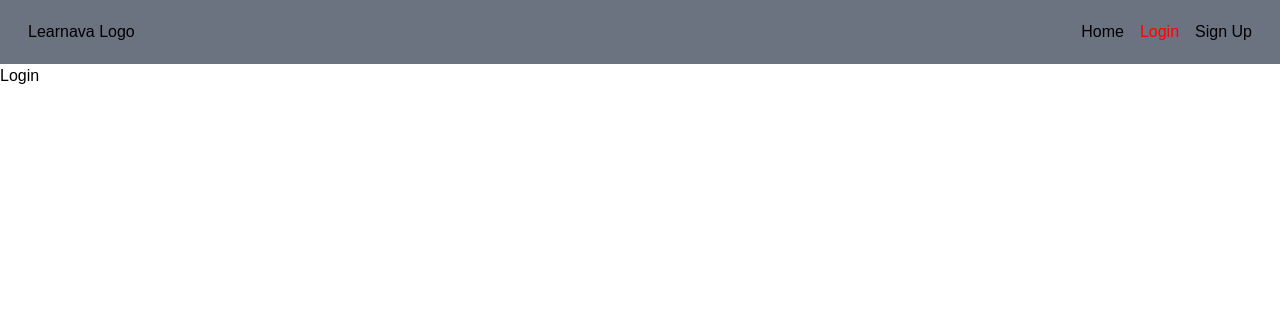
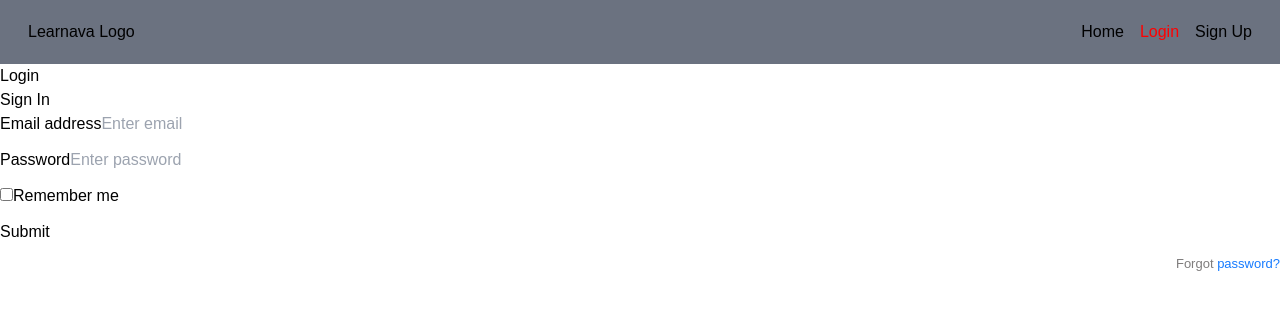
Before and after one commit to Kohhx/Learnvana, a React (Create React App) app in the folder frontend/: page /users/login in a window 1280 px wide. Shown: the top 310 px of the page. Built offline with nearby package versions, Linux system fonts and the light colour scheme.

Commit message:
added for sign in

```diff
--- a/frontend/src/App.js
+++ b/frontend/src/App.js
@@ -2,6 +2,7 @@ import React from "react";
 import { BrowserRouter as Router, Routes, Route, Link } from "react-router-dom";
 import Navbar from "./components/Navbar"
 import Register from "./components/Register"
+import SignIn from "./components/Sign_in"
 import Home from "./pages/Home";
 import Login from "./pages/Login";
 import Signup from "./pages/Signup"
@@ -13,7 +14,7 @@ const App = () => {
           <Navbar />
           <Routes>
             <Route path="/" element={<Home />} />
-            <Route path="/users/login" element={[<Login />]} />
+            <Route path="/users/login" element={[<Login />, <SignIn />]} />
             <Route path="/users/signup" element={[<Signup />, <Register />]} />
           </Routes>
       </div>
--- a/frontend/src/components/Sign_in.js
+++ b/frontend/src/components/Sign_in.js
@@ -1,6 +1,6 @@
 import React, { Component } from 'react'
 
-export default class Login extends Component {
+export default class SignIn extends Component {
   render() {
     return (
       <form>
```
